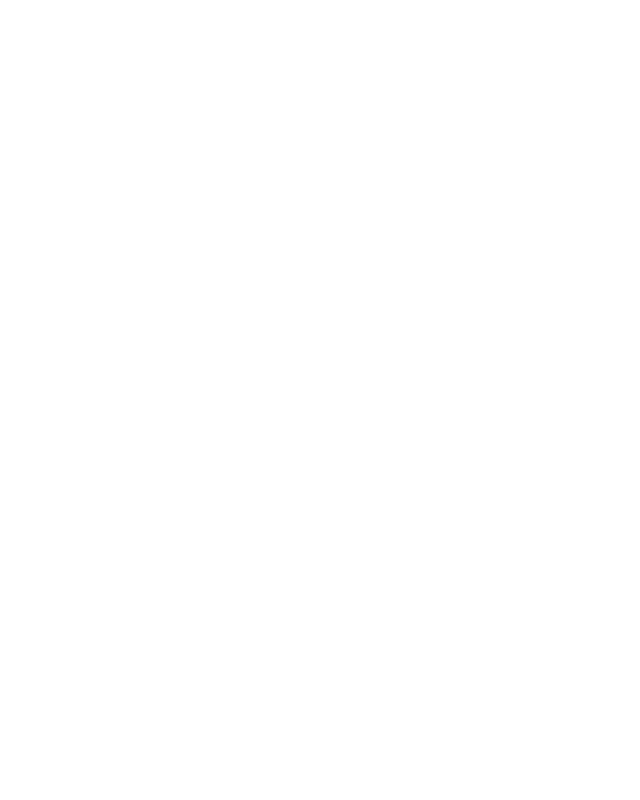
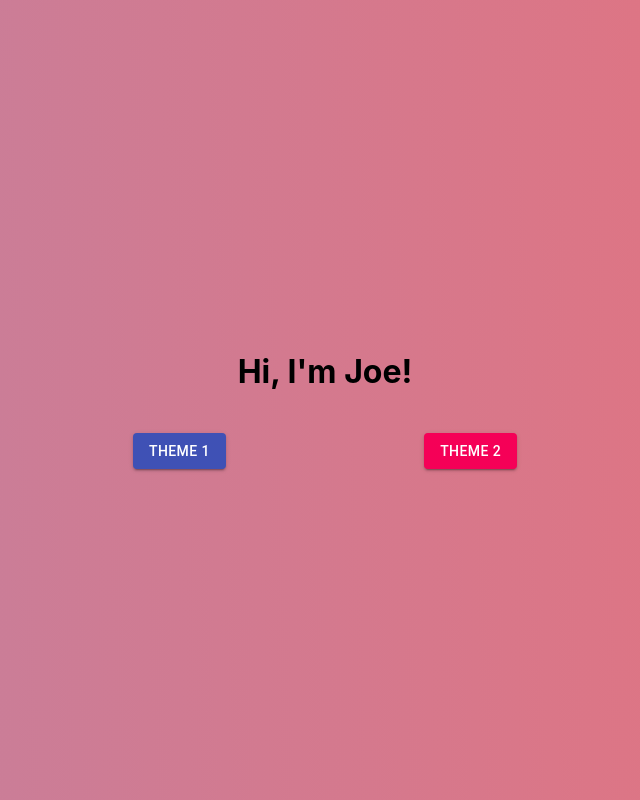
Before and after one commit to mjschuette4/Portfolio, a React (Create React App) app: page / in a window 1280 px wide. Shown: the whole page, without its empty margins (315-955 px from the left). Built offline with nearby package versions, Linux system fonts and the light colour scheme.

Commit message:
Finished landing page

```diff
--- a/package.json
+++ b/package.json
@@ -3,6 +3,7 @@
   "version": "0.1.0",
   "private": true,
   "dependencies": {
+    "@material-ui/core": "^4.11.2",
     "@testing-library/jest-dom": "^5.11.5",
     "@testing-library/react": "^11.1.2",
     "@testing-library/user-event": "^12.2.2",
--- a/src/App.css
+++ b/src/App.css
@@ -1,3 +1,44 @@
 .App {
+  display: flex;
+  flex-direction: column;
+  justify-content: center;
+  align-items: center;
   text-align: center;
+  height: 100vh;
+  width: 100vw;
+  background: linear-gradient(268deg, #f96969, #69a8f9);
+  background-size: 400% 400%;
+
+  -webkit-animation: gradient 30s ease infinite;
+  -moz-animation: gradient 30s ease infinite;
+  animation: gradient 30s ease infinite;
 }
+
+.app_content {
+  /* border: 1px solid black; */
+  margin-bottom: 20px;
+  width: 30%;
+}
+
+.app_button {
+  /* border: 1px solid black; */
+  display: flex;
+  justify-content: space-between;
+  width: 30%;
+}
+
+@-webkit-keyframes gradient {
+  0%{background-position:0% 50%}
+  50%{background-position:100% 50%}
+  100%{background-position:0% 50%}
+}
+@-moz-keyframes gradient {
+  0%{background-position:0% 50%}
+  50%{background-position:100% 50%}
+  100%{background-position:0% 50%}
+}
+@keyframes gradient {
+  0%{background-position:0% 50%}
+  50%{background-position:100% 50%}
+  100%{background-position:0% 50%}
+}
--- a/src/App.js
+++ b/src/App.js
@@ -1,10 +1,17 @@
-import react from 'react';
+import React from 'react';
+import Button from '@material-ui/core/Button';
 import './App.css';
 
 function App() {
   return (
     <div className="App">
-
+      <div className="app_content">
+        <h1>Hi, I'm Joe!</h1>
+      </div>
+      <div className="app_button">
+        <Button variant="contained" color="primary">Theme 1</Button>
+        <Button variant="contained" color="secondary">Theme 2</Button>
+      </div>
     </div>
   );
 }
```
Also changed, not shown: 1 other file (tests, documents, lock files or other folders).
